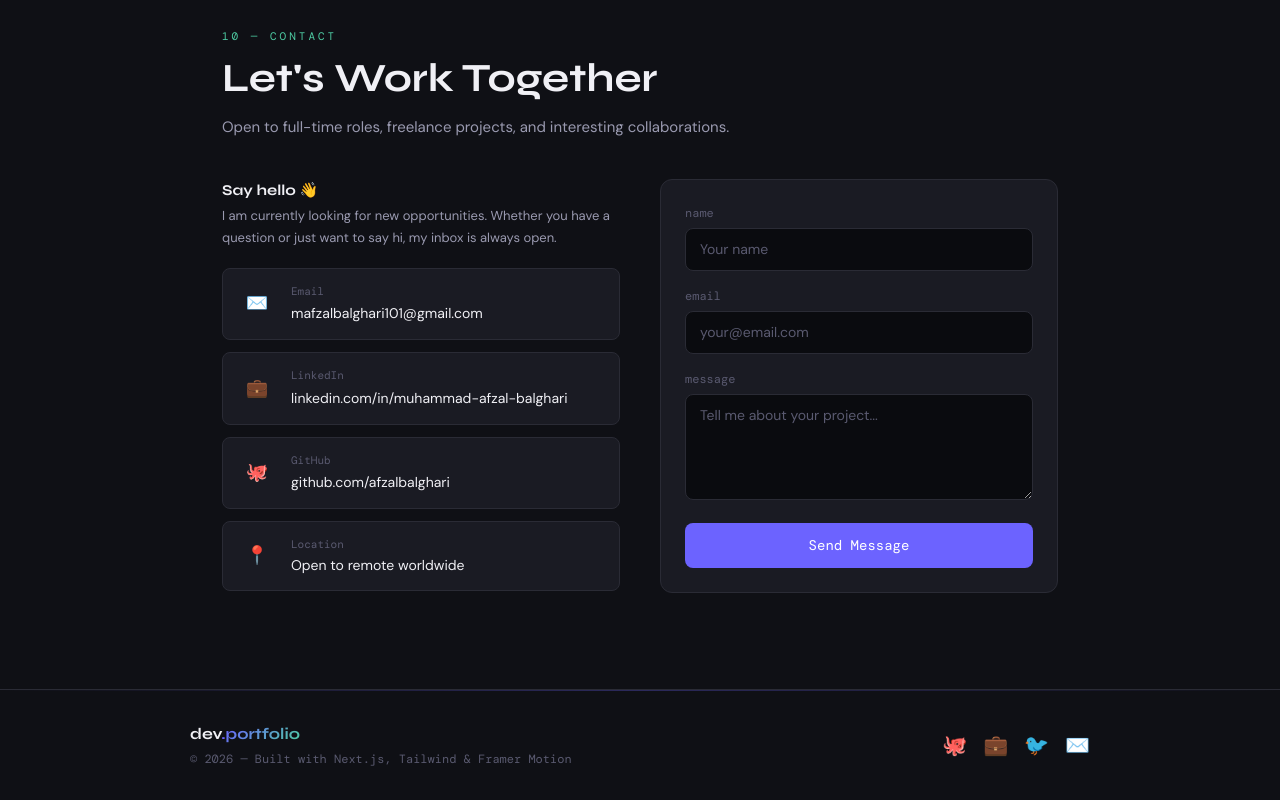
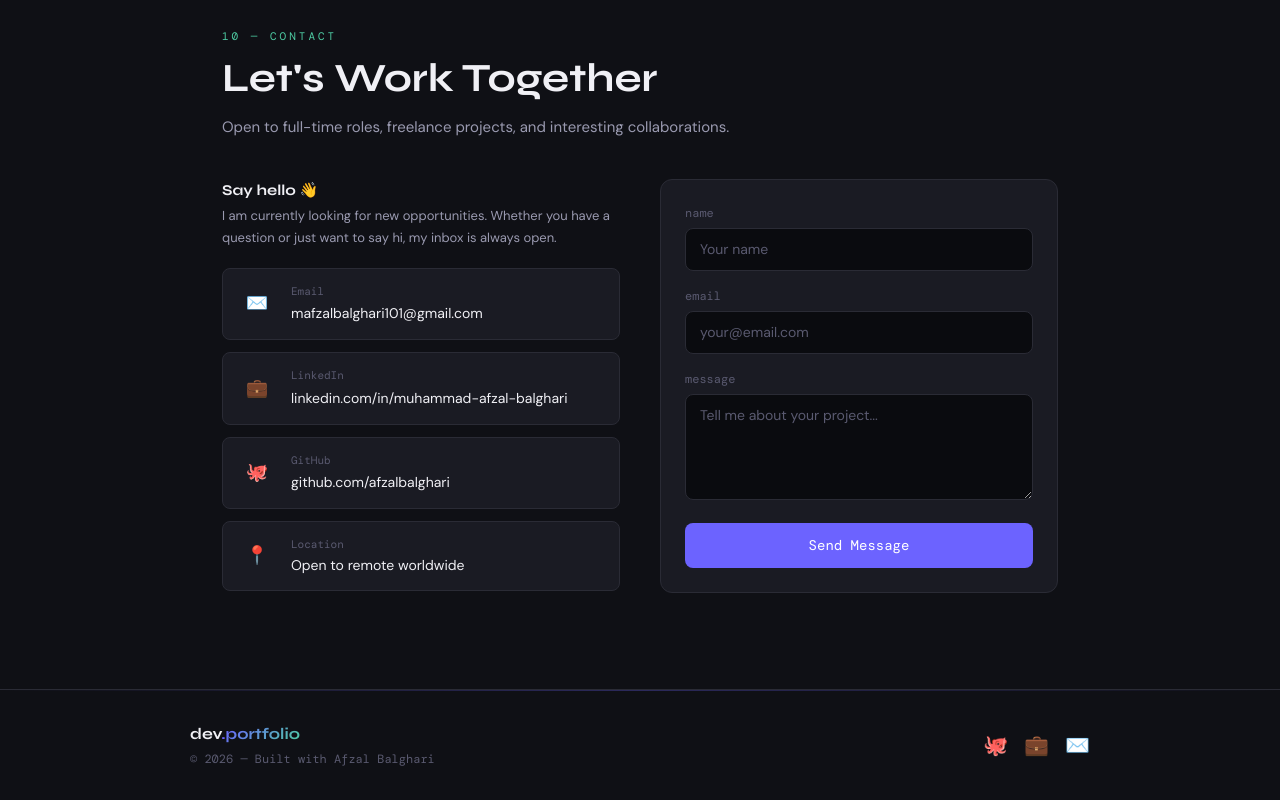
Before and after one commit to afzalbalghari/afzalbalghari-dev, a Next.js app: page / in a window 1280 px wide. Shown: the part 7175-7975 px from the top of the page. Built offline with nearby package versions, Linux system fonts and the light colour scheme.

Commit message:
update footer

```diff
--- a/src/components/layout/Footer.tsx
+++ b/src/components/layout/Footer.tsx
@@ -6,7 +6,6 @@ import { motion } from "framer-motion";
 const SOCIAL_LINKS = [
   { label: "GitHub",   icon: "🐙", href: "https://github.com/afzalbalghari" },
   { label: "LinkedIn", icon: "💼", href: "https://www.linkedin.com/in/muhammad-afzal-balghari" },
-  { label: "Twitter",  icon: "🐦", href: "https://twitter.com/afzalbalghari" },
   { label: "Email",    icon: "✉️", href: "mailto:mafzalbalghari101@gmail.com" },
 ];
 
@@ -21,7 +20,7 @@ export function Footer() {
             dev<span className="text-accent-purple">.</span><span className="gradient-text-accent">portfolio</span>
           </p>
           <p className="font-mono text-[12px] text-text-muted">
-            © {year} — Built with Next.js, Tailwind & Framer Motion
+            © {year} — Built with Afzal Balghari
           </p>
         </div>
         <div className="flex items-center gap-4">
```
